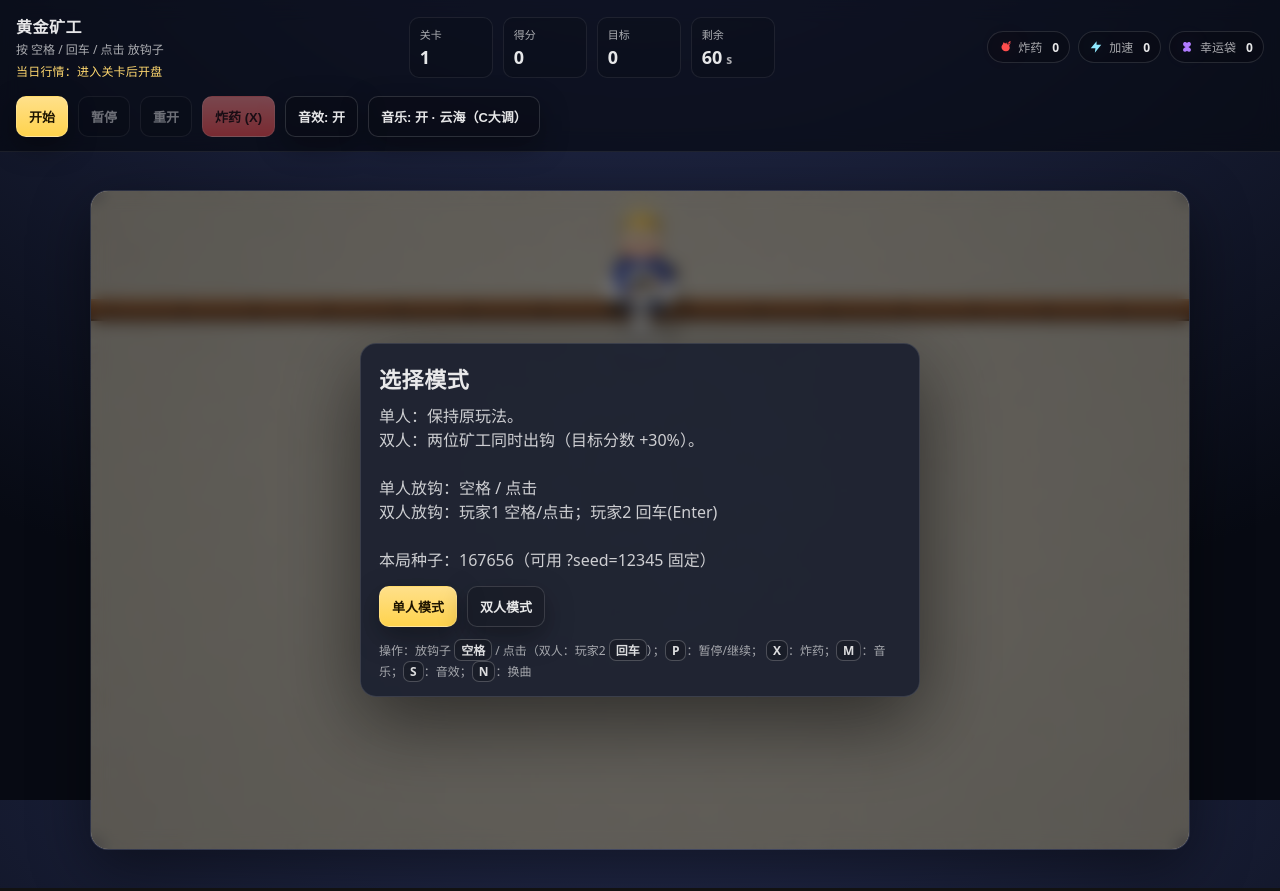
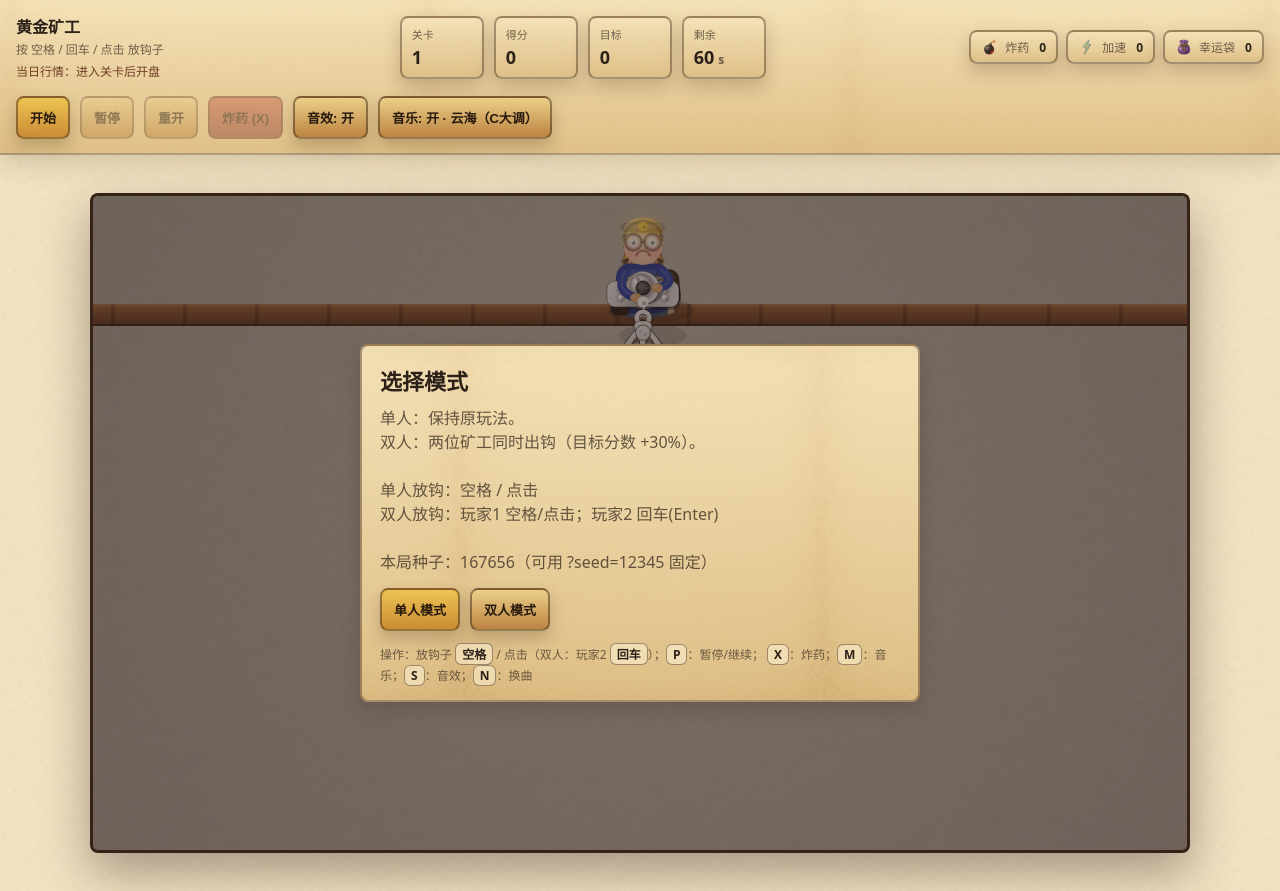
Before and after one commit to Drew1811266/Gold-Miner, a website with bundled scripts: page index.html in a window 1280 px wide. Built offline with nearby package versions, Linux system fonts and the light colour scheme; animation ran at ten frames a second.

Commit message:
Restyle UI with crayon paper skin

```diff
--- a/styles.css
+++ b/styles.css
@@ -1,14 +1,18 @@
 :root {
-  color-scheme: dark;
-  --bg: #070a13;
-  --panel: rgba(16, 22, 40, 0.8);
-  --panel-border: rgba(255, 255, 255, 0.12);
-  --text: rgba(255, 255, 255, 0.9);
-  --muted: rgba(255, 255, 255, 0.65);
-  --primary: #ffd34d;
-  --primary-ink: #1d1400;
-  --danger: #ff4d4d;
-  --shadow: rgba(0, 0, 0, 0.35);
+  color-scheme: light;
+  --paper: #efe2c5;
+  --paper-deep: #d4b982;
+  --ink: #2c2118;
+  --ink-soft: rgba(44, 33, 24, 0.72);
+  --charcoal: rgba(39, 28, 21, 0.78);
+  --panel: rgba(244, 226, 185, 0.9);
+  --panel-border: rgba(74, 49, 31, 0.45);
+  --text: #2c2118;
+  --muted: rgba(44, 33, 24, 0.66);
+  --primary: #d8a63b;
+  --primary-ink: #271a0d;
+  --danger: #b65343;
+  --shadow: rgba(70, 45, 25, 0.24);
 }
 
 * {
@@ -24,7 +28,10 @@ body {
   margin: 0;
   font-family: ui-sans-serif, system-ui, -apple-system, BlinkMacSystemFont, "Segoe UI", Roboto, "Noto Sans",
     "Helvetica Neue", Arial, "Apple Color Emoji", "Segoe UI Emoji";
-  background: radial-gradient(1200px 800px at 50% -20%, #283056, var(--bg));
+  background:
+    linear-gradient(rgba(239, 226, 197, 0.74), rgba(239, 226, 197, 0.74)),
+    url("./assets/art/crayon/textures/paper-grain.png") center / 520px 520px repeat,
+    radial-gradient(1100px 720px at 50% -12%, #f4d992, #8a5940 52%, #2b1c17 100%);
   color: var(--text);
 }
 
@@ -34,13 +41,15 @@ body {
   align-items: center;
   justify-content: space-between;
   padding: 14px 16px;
-  border-bottom: 1px solid rgba(255, 255, 255, 0.08);
-  background: rgba(7, 10, 19, 0.68);
-  backdrop-filter: blur(10px);
+  border-bottom: 2px solid rgba(74, 49, 31, 0.4);
+  background:
+    linear-gradient(rgba(244, 226, 185, 0.88), rgba(222, 190, 132, 0.9)),
+    url("./assets/art/crayon/textures/ui-paper.png") center / 420px 420px repeat;
   position: sticky;
   top: 0;
   z-index: 10;
   flex-wrap: wrap;
+  box-shadow: 0 8px 24px rgba(70, 45, 25, 0.16);
 }
 
 .brand {
@@ -49,8 +58,8 @@ body {
 
 .brandTitle {
   font-size: 16px;
-  font-weight: 700;
-  letter-spacing: 0.5px;
+  font-weight: 800;
+  color: var(--ink);
 }
 
 .brandSubtitle {
@@ -62,8 +71,7 @@ body {
 .brandMarket {
   margin-top: 4px;
   font-size: 12px;
-  color: #ffd86f;
-  letter-spacing: 0.2px;
+  color: #6f3d24;
 }
 
 .stats {
@@ -73,11 +81,21 @@ body {
   align-items: stretch;
 }
 
+.stat,
+.chip,
+.panel,
+.shopItem,
+.shopIcon {
+  border-radius: 8px;
+  border: 2px solid var(--panel-border);
+  background:
+    linear-gradient(rgba(244, 226, 185, 0.86), rgba(218, 186, 128, 0.82)),
+    url("./assets/art/crayon/textures/ui-paper.png") center / 360px 360px repeat;
+  box-shadow: 0 8px 18px var(--shadow);
+}
+
 .stat {
   padding: 8px 10px;
-  border: 1px solid rgba(255, 255, 255, 0.08);
-  border-radius: 10px;
-  background: rgba(0, 0, 0, 0.12);
   min-width: 84px;
 }
 
@@ -89,7 +107,7 @@ body {
 .stat .value {
   margin-top: 3px;
   font-size: 18px;
-  font-weight: 700;
+  font-weight: 800;
   font-variant-numeric: tabular-nums;
 }
 
@@ -107,22 +125,23 @@ body {
 
 .btn {
   appearance: none;
-  border: 1px solid rgba(255, 255, 255, 0.14);
-  border-radius: 10px;
-  background: rgba(0, 0, 0, 0.2);
-  color: var(--text);
+  border: 2px solid rgba(74, 49, 31, 0.52);
+  border-radius: 8px;
+  background:
+    linear-gradient(180deg, rgba(236, 207, 134, 0.96), rgba(184, 124, 58, 0.92)),
+    url("./assets/art/crayon/textures/ui-paper.png") center / 280px 280px repeat;
+  color: var(--primary-ink);
   padding: 10px 12px;
   font-size: 13px;
-  font-weight: 650;
+  font-weight: 800;
   cursor: pointer;
-  transition: transform 120ms ease, background 120ms ease, border-color 120ms ease, opacity 120ms ease;
-  box-shadow: 0 10px 28px var(--shadow);
+  transition: transform 120ms ease, filter 120ms ease, opacity 120ms ease;
+  box-shadow: 0 8px 16px var(--shadow);
 }
 
 .btn:hover {
   transform: translateY(-1px);
-  background: rgba(255, 255, 255, 0.06);
-  border-color: rgba(255, 255, 255, 0.22);
+  filter: saturate(1.08) brightness(1.03);
 }
 
 .btn:active {
@@ -136,23 +155,16 @@ body {
 }
 
 .btn.primary {
-  background: linear-gradient(180deg, #ffe08a, var(--primary));
-  border-color: rgba(255, 255, 255, 0.16);
-  color: var(--primary-ink);
-}
-
-.btn.primary:hover {
-  background: linear-gradient(180deg, #ffeaab, #ffd34d);
+  background:
+    linear-gradient(180deg, rgba(236, 195, 80, 0.98), rgba(202, 137, 48, 0.96)),
+    url("./assets/art/crayon/textures/ui-paper.png") center / 280px 280px repeat;
 }
 
 .btn.warning {
-  background: linear-gradient(180deg, #ff8a8a, #ff4d4d);
-  color: #2a0b0b;
-  border-color: rgba(255, 255, 255, 0.2);
-}
-
-.btn.warning:hover {
-  background: linear-gradient(180deg, #ffaaaa, #ff5c5c);
+  background:
+    linear-gradient(180deg, rgba(196, 93, 72, 0.98), rgba(139, 58, 48, 0.96)),
+    url("./assets/art/crayon/textures/ui-paper.png") center / 280px 280px repeat;
+  color: #2d1510;
 }
 
 .btn.warning:not(:disabled) {
@@ -168,23 +180,9 @@ body {
 }
 
 .stat.danger {
-  border-color: rgba(255, 77, 77, 0.26);
-  box-shadow: 0 0 0 1px rgba(255, 77, 77, 0.08), 0 18px 40px rgba(0, 0, 0, 0.35);
+  border-color: rgba(148, 48, 38, 0.5);
+  box-shadow: 0 0 0 2px rgba(148, 48, 38, 0.12), 0 12px 24px rgba(70, 45, 25, 0.22);
   animation: timePulse 0.85s ease-in-out infinite;
-}
-
-@media (prefers-reduced-motion: reduce) {
-  .btn.warning:not(:disabled) {
-    animation: none;
-  }
-
-  .chip.bump {
-    animation: none;
-  }
-
-  .stat.danger {
-    animation: none;
-  }
 }
 
 .inventory {
@@ -197,9 +195,6 @@ body {
 
 .chip {
   padding: 6px 10px;
-  border-radius: 999px;
-  border: 1px solid rgba(255, 255, 255, 0.12);
-  background: rgba(0, 0, 0, 0.2);
   font-size: 12px;
   color: var(--muted);
   display: inline-flex;
@@ -208,29 +203,37 @@ body {
 }
 
 .chipIcon {
-  width: 14px;
-  height: 14px;
+  width: 18px;
+  height: 18px;
   flex: 0 0 auto;
+  background-position: center;
+  background-repeat: no-repeat;
+  background-size: contain;
 }
 
-.chip.bomb .chipIcon {
-  color: #ff4d4d;
-  filter: drop-shadow(0 0 10px rgba(255, 77, 77, 0.26));
+.chipIcon use,
+.shopIcon svg use {
+  display: none;
 }
 
-.chip.speed .chipIcon {
-  color: #8fe9ff;
-  filter: drop-shadow(0 0 10px rgba(143, 233, 255, 0.22));
+.chip.bomb .chipIcon,
+.shopIcon.bomb svg {
+  background-image: url("./assets/art/crayon/icons/bomb.png");
 }
 
-.chip.lucky .chipIcon {
-  color: #b07bff;
-  filter: drop-shadow(0 0 10px rgba(176, 123, 255, 0.22));
+.chip.speed .chipIcon,
+.shopIcon.speed svg {
+  background-image: url("./assets/art/crayon/icons/speed.png");
+}
+
+.chip.lucky .chipIcon,
+.shopIcon.lucky svg {
+  background-image: url("./assets/art/crayon/icons/lucky-bag.png");
 }
 
 .chip span {
-  color: var(--text);
-  font-weight: 700;
+  color: var(--ink);
+  font-weight: 800;
   margin-left: 4px;
   font-variant-numeric: tabular-nums;
 }
@@ -245,12 +248,12 @@ body {
 .canvasWrap {
   width: min(1100px, 100%);
   height: min(660px, 100%);
-  border-radius: 18px;
-  border: 1px solid rgba(255, 255, 255, 0.1);
+  border-radius: 8px;
+  border: 3px solid rgba(58, 38, 26, 0.72);
   overflow: hidden;
   position: relative;
-  box-shadow: 0 18px 60px rgba(0, 0, 0, 0.45);
-  background: radial-gradient(900px 500px at 50% 20%, rgba(255, 255, 255, 0.08), rgba(0, 0, 0, 0));
+  box-shadow: 0 20px 48px rgba(43, 28, 23, 0.38);
+  background: #2b1c17;
 }
 
 canvas {
@@ -264,8 +267,7 @@ canvas {
   inset: 0;
   display: grid;
   place-items: center;
-  background: rgba(0, 0, 0, 0.46);
-  backdrop-filter: blur(8px);
+  background: rgba(48, 31, 24, 0.48);
 }
 
 .overlay.hidden {
@@ -274,22 +276,18 @@ canvas {
 
 .panel {
   width: min(560px, calc(100% - 32px));
-  border-radius: 16px;
-  border: 1px solid var(--panel-border);
-  background: var(--panel);
   padding: 18px 18px 14px;
-  box-shadow: 0 24px 80px rgba(0, 0, 0, 0.55);
 }
 
 .panelTitle {
   margin: 0;
   font-size: 22px;
-  letter-spacing: 0.6px;
+  color: var(--ink);
 }
 
 .panelText {
   margin: 10px 0 14px;
-  color: rgba(255, 255, 255, 0.78);
+  color: var(--ink-soft);
   line-height: 1.5;
   white-space: pre-line;
 }
@@ -303,23 +301,23 @@ canvas {
 .panelHint {
   margin: 12px 0 0;
   font-size: 12px;
-  color: rgba(255, 255, 255, 0.6);
+  color: var(--muted);
 }
 
 .kbd {
   display: inline-block;
   padding: 1px 6px;
-  border: 1px solid rgba(255, 255, 255, 0.22);
-  border-radius: 7px;
-  background: rgba(0, 0, 0, 0.2);
-  color: rgba(255, 255, 255, 0.85);
-  font-weight: 650;
+  border: 1px solid rgba(74, 49, 31, 0.5);
+  border-radius: 6px;
+  background: rgba(255, 245, 218, 0.52);
+  color: var(--ink);
+  font-weight: 700;
 }
 
 .shop {
   margin-top: 14px;
   padding-top: 12px;
-  border-top: 1px solid rgba(255, 255, 255, 0.08);
+  border-top: 2px solid rgba(74, 49, 31, 0.28);
 }
 
 .shop.hidden {
@@ -328,7 +326,7 @@ canvas {
 
 .shopIntro {
   font-size: 13px;
-  color: rgba(255, 255, 255, 0.7);
+  color: var(--muted);
   margin-bottom: 10px;
 }
 
@@ -342,75 +340,45 @@ canvas {
   grid-template-columns: auto 1fr auto;
   gap: 8px 12px;
   padding: 10px 12px;
-  border-radius: 12px;
-  border: 1px solid rgba(255, 255, 255, 0.1);
-  background: rgba(0, 0, 0, 0.2);
-  transition: transform 120ms ease, background 120ms ease, border-color 120ms ease;
+  transition: transform 120ms ease, filter 120ms ease, border-color 120ms ease;
   align-items: center;
 }
 
 .shopItem:hover {
   transform: translateY(-1px);
-  background: rgba(255, 255, 255, 0.04);
-  border-color: rgba(255, 255, 255, 0.18);
+  filter: saturate(1.04) brightness(1.02);
+  border-color: rgba(74, 49, 31, 0.65);
 }
 
 .shopIcon {
-  width: 36px;
-  height: 36px;
-  border-radius: 12px;
+  width: 40px;
+  height: 40px;
   display: grid;
   place-items: center;
-  border: 1px solid rgba(255, 255, 255, 0.14);
-  background: rgba(0, 0, 0, 0.22);
-  box-shadow: 0 10px 28px rgba(0, 0, 0, 0.25);
 }
 
 .shopIcon svg {
-  width: 18px;
-  height: 18px;
-}
-
-.shopIcon.bomb {
-  background: radial-gradient(120% 120% at 30% 20%, rgba(255, 211, 77, 0.25), rgba(0, 0, 0, 0.18)),
-    radial-gradient(120% 120% at 60% 90%, rgba(255, 77, 77, 0.22), rgba(0, 0, 0, 0.18));
-}
-
-.shopIcon.bomb svg {
-  color: #ff4d4d;
-}
-
-.shopIcon.speed {
-  background: radial-gradient(120% 120% at 30% 20%, rgba(143, 233, 255, 0.22), rgba(0, 0, 0, 0.18)),
-    radial-gradient(120% 120% at 60% 90%, rgba(255, 211, 77, 0.18), rgba(0, 0, 0, 0.18));
-}
-
-.shopIcon.speed svg {
-  color: #8fe9ff;
-}
-
-.shopIcon.lucky {
-  background: radial-gradient(120% 120% at 30% 20%, rgba(176, 123, 255, 0.22), rgba(0, 0, 0, 0.18)),
-    radial-gradient(120% 120% at 60% 90%, rgba(255, 211, 77, 0.18), rgba(0, 0, 0, 0.18));
-}
-
-.shopIcon.lucky svg {
-  color: #b07bff;
+  width: 24px;
+  height: 24px;
+  background-position: center;
+  background-repeat: no-repeat;
+  background-size: contain;
 }
 
 .shopTitle {
-  font-weight: 700;
+  font-weight: 800;
   font-size: 14px;
+  color: var(--ink);
 }
 
 .shopDesc {
   font-size: 12px;
-  color: rgba(255, 255, 255, 0.65);
+  color: var(--muted);
 }
 
 .shopOwned {
   font-size: 12px;
-  color: rgba(255, 255, 255, 0.6);
+  color: rgba(44, 33, 24, 0.58);
 }
 
 .shopFoot {
@@ -420,21 +388,21 @@ canvas {
   flex-wrap: wrap;
   gap: 8px;
   font-size: 12px;
-  color: rgba(255, 255, 255, 0.6);
+  color: var(--muted);
 }
 
 .shopSeed {
-  font-weight: 650;
+  font-weight: 700;
 }
 
 @keyframes warnPulse {
   0%,
   100% {
-    box-shadow: 0 10px 28px rgba(0, 0, 0, 0.35), 0 0 0 rgba(255, 77, 77, 0);
+    box-shadow: 0 8px 16px var(--shadow), 0 0 0 rgba(148, 48, 38, 0);
     transform: translateY(0);
   }
   50% {
-    box-shadow: 0 10px 28px rgba(0, 0, 0, 0.35), 0 0 22px rgba(255, 77, 77, 0.25);
+    box-shadow: 0 8px 16px var(--shadow), 0 0 20px rgba(148, 48, 38, 0.24);
     transform: translateY(-1px);
   }
 }
@@ -454,10 +422,22 @@ canvas {
 @keyframes timePulse {
   0%,
   100% {
-    background: rgba(0, 0, 0, 0.12);
+    background:
+      linear-gradient(rgba(244, 226, 185, 0.86), rgba(218, 186, 128, 0.82)),
+      url("./assets/art/crayon/textures/ui-paper.png") center / 360px 360px repeat;
   }
   50% {
-    background: rgba(255, 77, 77, 0.08);
+    background:
+      linear-gradient(rgba(220, 120, 90, 0.22), rgba(218, 186, 128, 0.82)),
+      url("./assets/art/crayon/textures/ui-paper.png") center / 360px 360px repeat;
+  }
+}
+
+@media (prefers-reduced-motion: reduce) {
+  .btn.warning:not(:disabled),
+  .chip.bump,
+  .stat.danger {
+    animation: none;
   }
 }
 
@@ -467,11 +447,14 @@ canvas {
   }
 
   .stats {
+    grid-auto-flow: row;
+    grid-template-columns: repeat(4, minmax(64px, 1fr));
     gap: 8px;
+    width: 100%;
   }
 
   .stat {
-    min-width: 74px;
+    min-width: 0;
   }
 
   .stat .value {
```
Also changed, not shown: tests/unit/source-invariants.test.mjs (+13 -0 lines).
